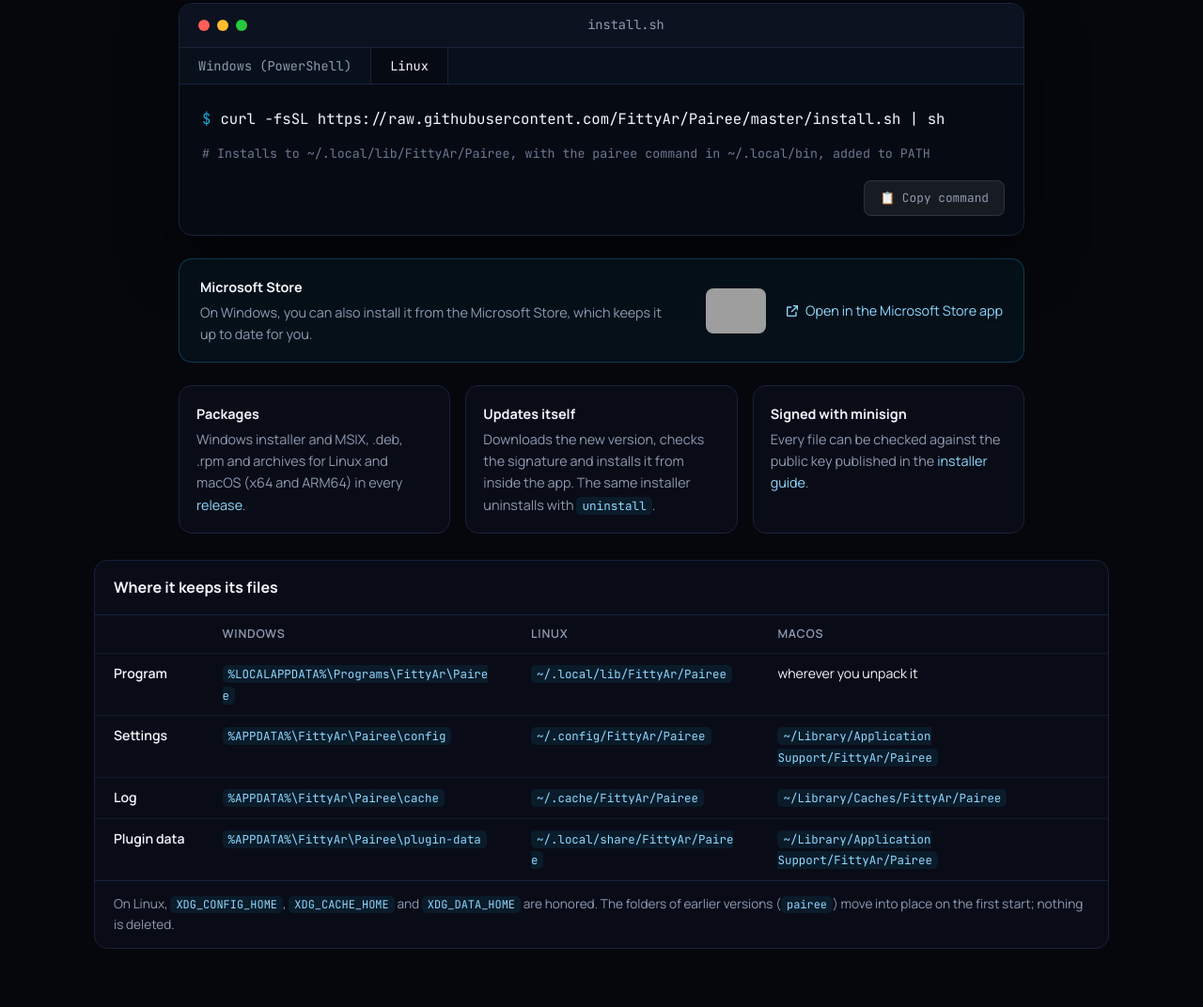
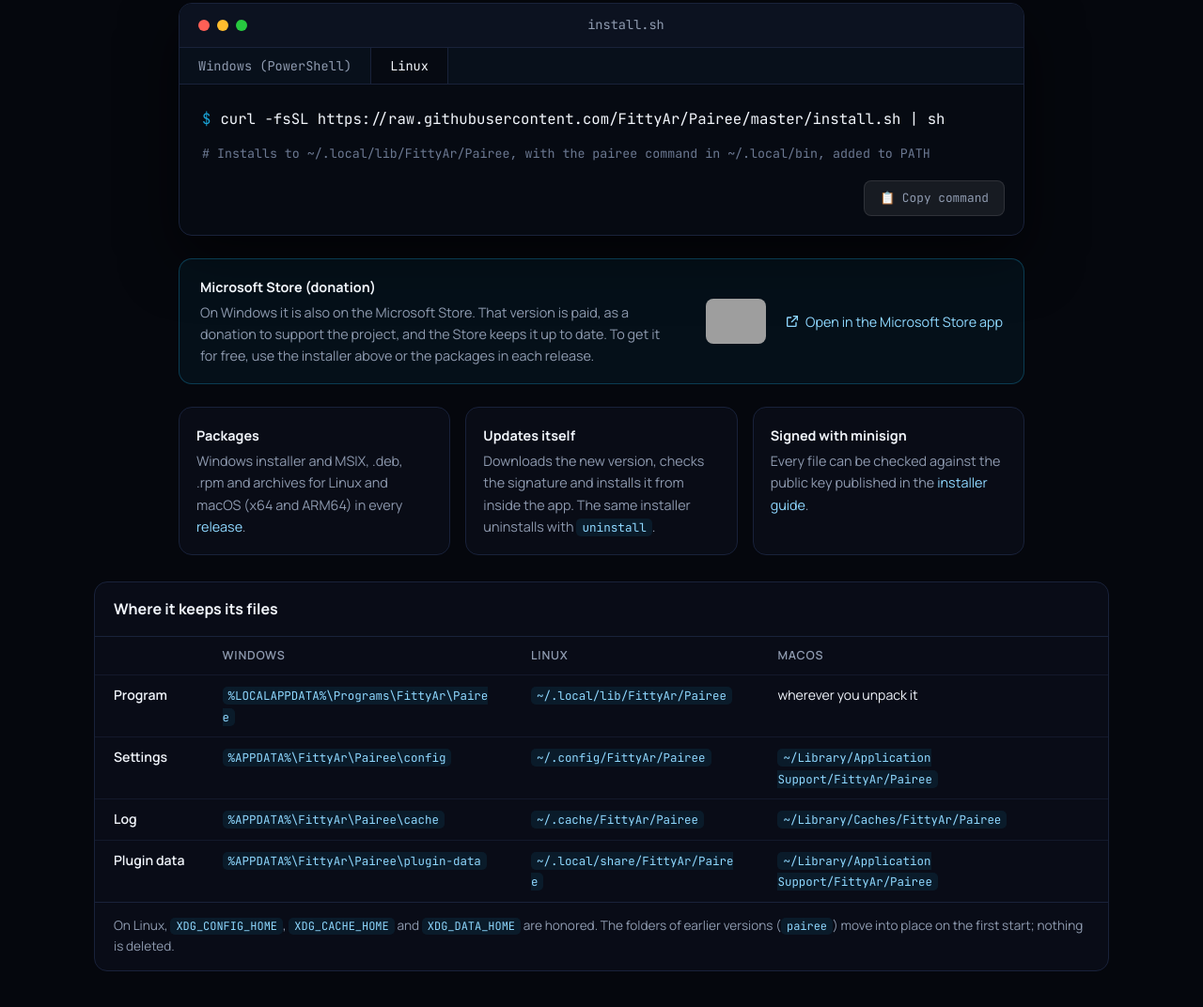
Before and after one commit to FittyAr/Pairee, a plain HTML site: page index.html in a window 1280 px wide. Shown: the part 7084-8156 px from the top of the page at 94% size. Drawn offline with Linux system fonts and the light colour scheme; no server answers; grey boxes are pictures that could not be loaded.

Commit message:
fix(site): the Microsoft Store copy is a donation; free elsewhere
Co-Authored-By: Claude Opus 5.5 <noreply@anthropic.com>

```diff
--- a/index.html
+++ b/index.html
@@ -317,8 +317,8 @@
 
         <div class="store-row">
           <div class="store-copy">
-            <strong data-i18n="msstore_title">Microsoft Store</strong>
-            <span data-i18n="msstore_text">En Windows, también puedes instalarlo desde la Microsoft Store, que lo mantiene al día sola.</span>
+            <strong data-i18n="msstore_title">Microsoft Store (donación)</strong>
+            <span data-i18n="msstore_text">En Windows también está en la Microsoft Store. Esa versión es paga, a modo de donación para apoyar el proyecto, y la Store la mantiene al día. Si lo quieres gratis, usa el instalador de arriba o los paquetes de cada release.</span>
           </div>
           <div class="store-links">
             <a class="store-badge" href="https://apps.microsoft.com/detail/9PBSDNBTP2JZ" target="_blank" rel="noopener">
@@ -441,7 +441,7 @@
     </div>
   </footer>
 
-  <script src="js/translations.js?v=2"></script>
+  <script src="js/translations.js?v=3"></script>
   <script src="js/common.js?v=2"></script>
   <script src="js/index.js"></script>
 </body>
--- a/js/translations.js
+++ b/js/translations.js
@@ -105,8 +105,8 @@ const translations = {
     install_linux_note: "# Se instala en ~/.local/lib/FittyAr/Pairee, con el comando pairee en ~/.local/bin, agregado al PATH",
     btn_copy: "📋 Copiar comando",
     btn_copied: "✓ ¡Copiado!",
-    msstore_title: "Microsoft Store",
-    msstore_text: "En Windows, también puedes instalarlo desde la Microsoft Store, que lo mantiene al día sola.",
+    msstore_title: "Microsoft Store (donación)",
+    msstore_text: "En Windows también está en la Microsoft Store. Esa versión es paga, a modo de donación para apoyar el proyecto, y la Store la mantiene al día. Si lo quieres gratis, usa el instalador de arriba o los paquetes de cada release.",
     msstore_badge: "https://get.microsoft.com/images/es%20dark.svg",
     msstore_badge_alt: "Obtener de Microsoft Store",
     msstore_app: "Abrir en la app Microsoft Store",
@@ -292,8 +292,8 @@ const translations = {
     install_linux_note: "# Installs to ~/.local/lib/FittyAr/Pairee, with the pairee command in ~/.local/bin, added to PATH",
     btn_copy: "📋 Copy command",
     btn_copied: "✓ Copied!",
-    msstore_title: "Microsoft Store",
-    msstore_text: "On Windows, you can also install it from the Microsoft Store, which keeps it up to date for you.",
+    msstore_title: "Microsoft Store (donation)",
+    msstore_text: "On Windows it is also on the Microsoft Store. That version is paid, as a donation to support the project, and the Store keeps it up to date. To get it for free, use the installer above or the packages in each release.",
     msstore_badge: "https://get.microsoft.com/images/en-us%20dark.svg",
     msstore_badge_alt: "Get it from Microsoft Store",
     msstore_app: "Open in the Microsoft Store app",
```
Also changed, not shown: changelog.html (+1 -1 lines), plugins.html (+1 -1 lines).
